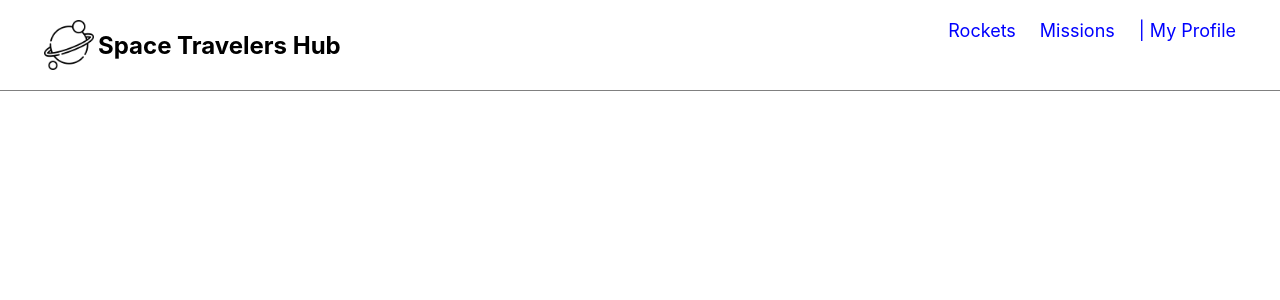
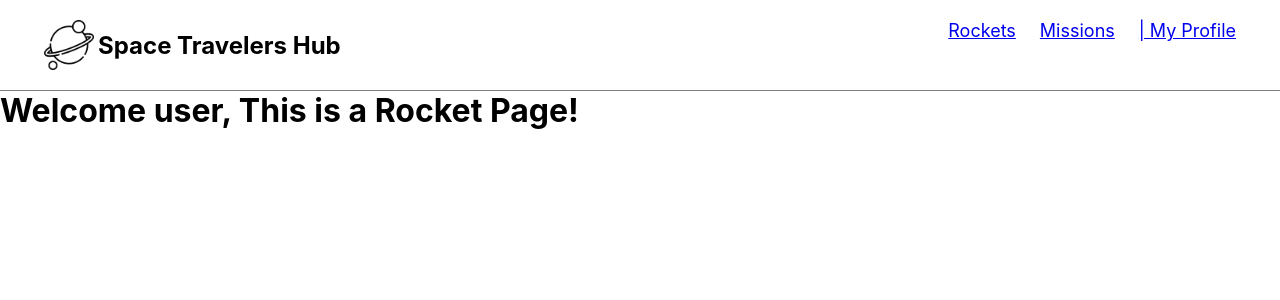
Before and after one commit to Daniel-Kigozi/react-group-project, a React (Create React App) app: page / in a window 1280 px wide. Shown: the top 300 px of the page. Built offline with nearby package versions, Linux system fonts and the light colour scheme.

Commit message:
Create Routes and link pages

```diff
--- a/package.json
+++ b/package.json
@@ -8,6 +8,8 @@
     "@testing-library/user-event": "^13.5.0",
     "react": "^18.2.0",
     "react-dom": "^18.2.0",
+    "react-router": "^6.8.1",
+    "react-router-dom": "^6.8.1",
     "react-scripts": "5.0.1",
     "web-vitals": "^2.1.4"
   },
--- a/src/App.js
+++ b/src/App.js
@@ -1,10 +1,23 @@
+import React from 'react';
 import './App.css';
+import { BrowserRouter as Router, Routes, Route } from 'react-router-dom';
+import Missions from './Pages/Missions';
+import Profile from './Pages/Profile';
+import Rockets from './Pages/Rockets';
 import Navigation from './components/Navbar';
 
 function App() {
   return (
     <div className="App">
-      <Navigation />
+      <Router>
+        <Navigation />
+        <Routes>
+          <Route path="/" element={<Rockets />} />
+          <Route path="/rockets" element={<Rockets />} />
+          <Route path="/missions" element={<Missions />} />
+          <Route path="/my-profile" element={<Profile />} />
+        </Routes>
+      </Router>
     </div>
   );
 }
--- /dev/null
+++ b/src/Pages/Missions.js
@@ -0,0 +1,5 @@
+const Missions = () => (
+  <h1>Welcome user, This is a Mission page!</h1>
+);
+
+export default Missions;
--- /dev/null
+++ b/src/Pages/Profile.js
@@ -0,0 +1,5 @@
+const Profile = () => (
+  <h1>Welcome user, This is a Profile Page!</h1>
+);
+
+export default Profile;
--- /dev/null
+++ b/src/Pages/Rockets.js
@@ -0,0 +1,5 @@
+const Rockets = () => (
+  <h1>Welcome user, This is a Rocket Page!</h1>
+);
+
+export default Rockets;
--- a/src/components/Navbar.js
+++ b/src/components/Navbar.js
@@ -1,3 +1,4 @@
+import { NavLink } from 'react-router-dom';
 import logo from '../images/logo.png.png';
 
 const Navigation = () => (
@@ -7,9 +8,38 @@ const Navigation = () => (
       <h2 className="logoText"> Space Travelers Hub</h2>
     </div>
     <ul className="NavUl">
-      <li className="navList"> Rockets</li>
-      <li className="navList">Missions</li>
-      <li className="navList">|   My Profile</li>
+      <li className="navList">
+        <NavLink
+          to="/"
+          className={({ isActive }) => (isActive ? 'active' : 'deActive')}
+        />
+      </li>
+      <li className="navList">
+        <NavLink
+          to="/rockets"
+          className={({ isActive }) => (isActive ? 'active' : 'deActive')}
+        >
+          Rockets
+        </NavLink>
+      </li>
+
+      <li className="navList">
+        <NavLink
+          to="/missions"
+          end
+          className={({ isActive }) => (isActive ? 'active' : 'deActive')}
+        >
+          Missions
+        </NavLink>
+      </li>
+      <li className="navList">
+        <NavLink
+          to="/my-profile"
+          className={({ isActive }) => (isActive ? 'active' : 'deActive')}
+        >
+          | My Profile
+        </NavLink>
+      </li>
     </ul>
   </nav>
 );
```
Also changed, not shown: src/Redux/Missions/missionSlice.js (added), src/Redux/configureStore.js (added), 1 other file (tests, documents, lock files or other folders).
